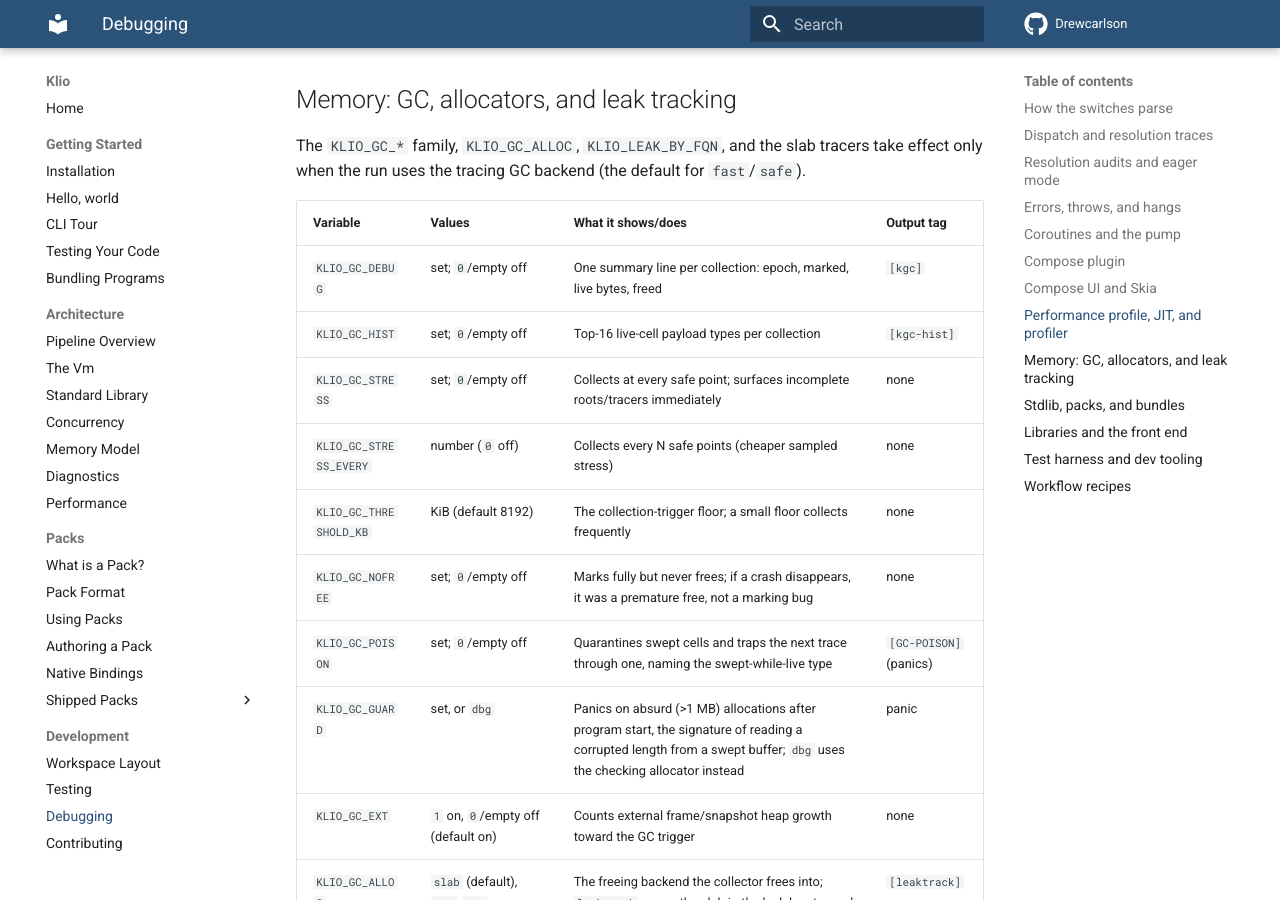
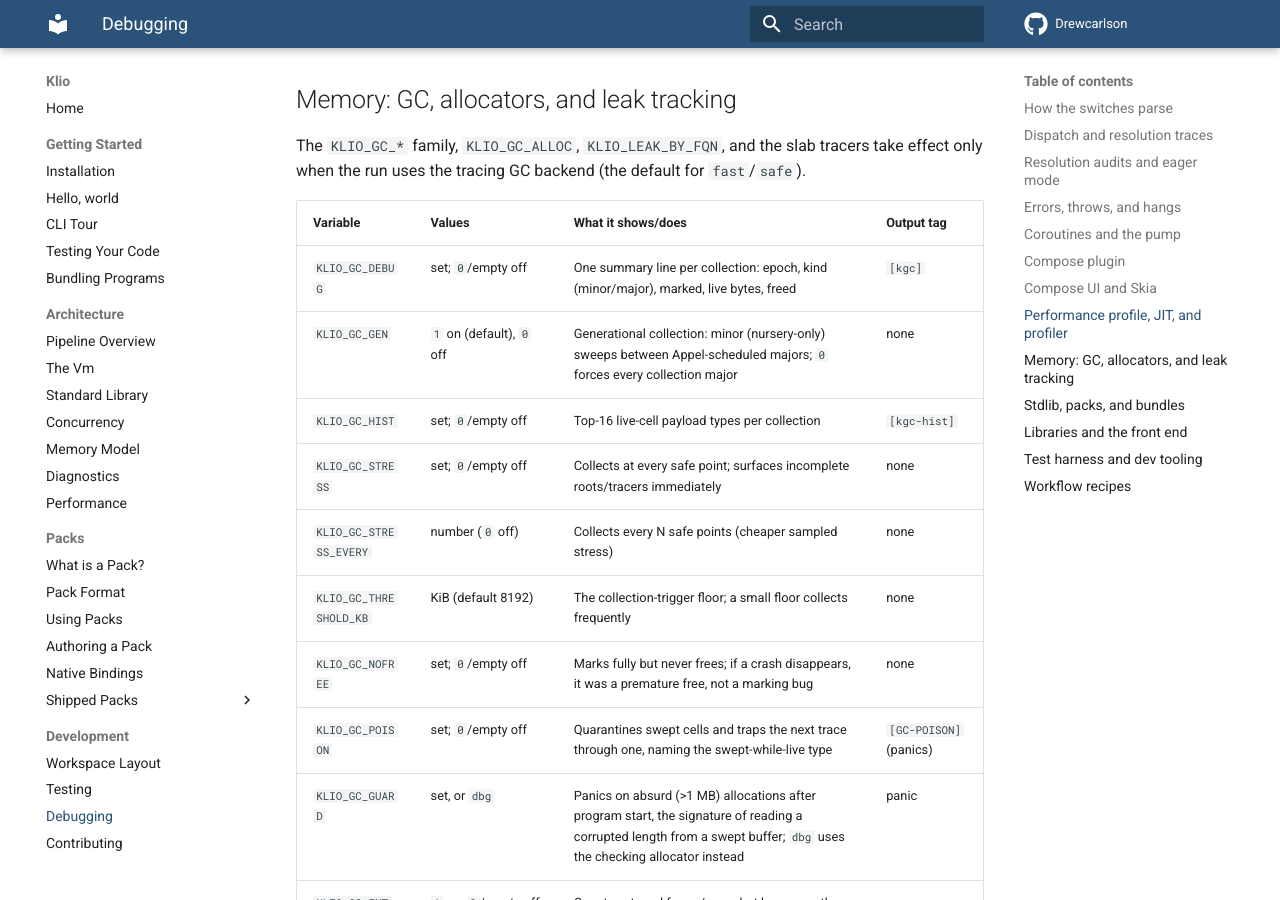
Before and after one commit to DrewCarlson/klio, an MkDocs documentation site: the page built from docs/development/debugging.md, in a window 1280 px wide and 900 px high, scrolled down 8651 px. Built offline with MkDocs 1.6.1 and Material for MkDocs 9.7.7, drawn with Linux system fonts in a browser that asks for light colours; the version menu is left out.

Commit message:
gc: generational marking with segment quiescence
Minor collections mark only nursery-reachable cells; a write barrier at the
two mutation choke points feeds the remembered set. KLIO_GC_GEN=0 restores
full-mark collections.

```diff
--- a/docs/development/debugging.md
+++ b/docs/development/debugging.md
@@ -198,7 +198,8 @@ backend (the default for `fast`/`safe`).
 
 | Variable | Values | What it shows/does | Output tag |
 |----------|--------|--------------------|------------|
-| `KLIO_GC_DEBUG` | set; `0`/empty off | One summary line per collection: epoch, marked, live bytes, freed | `[kgc]` |
+| `KLIO_GC_DEBUG` | set; `0`/empty off | One summary line per collection: epoch, kind (minor/major), marked, live bytes, freed | `[kgc]` |
+| `KLIO_GC_GEN` | `1` on (default), `0` off | Generational collection: minor (nursery-only) sweeps between Appel-scheduled majors; `0` forces every collection major | none |
 | `KLIO_GC_HIST` | set; `0`/empty off | Top-16 live-cell payload types per collection | `[kgc-hist]` |
 | `KLIO_GC_STRESS` | set; `0`/empty off | Collects at every safe point; surfaces incomplete roots/tracers immediately | none |
 | `KLIO_GC_STRESS_EVERY` | number (`0` off) | Collects every N safe points (cheaper sampled stress) | none |
```
Also changed, not shown: 8 other files.
